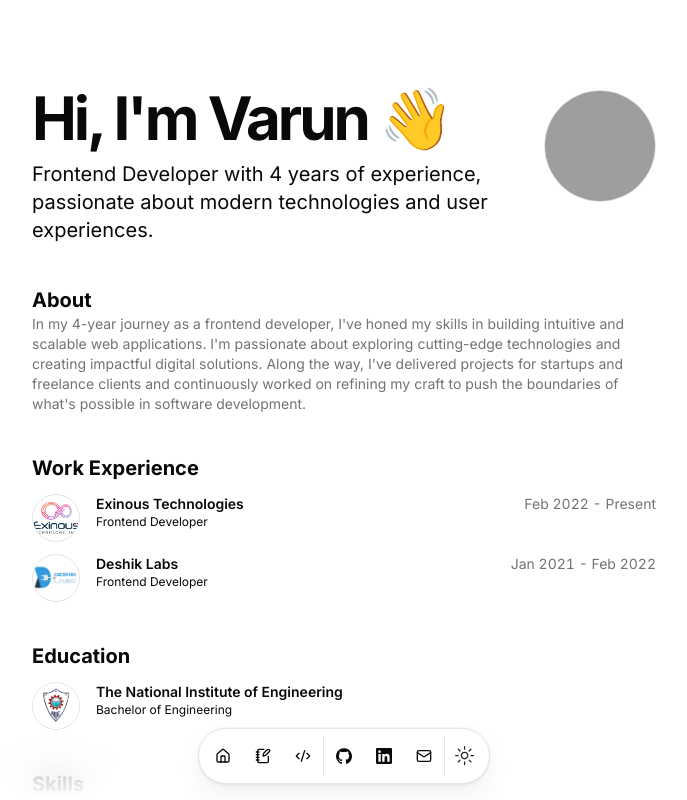
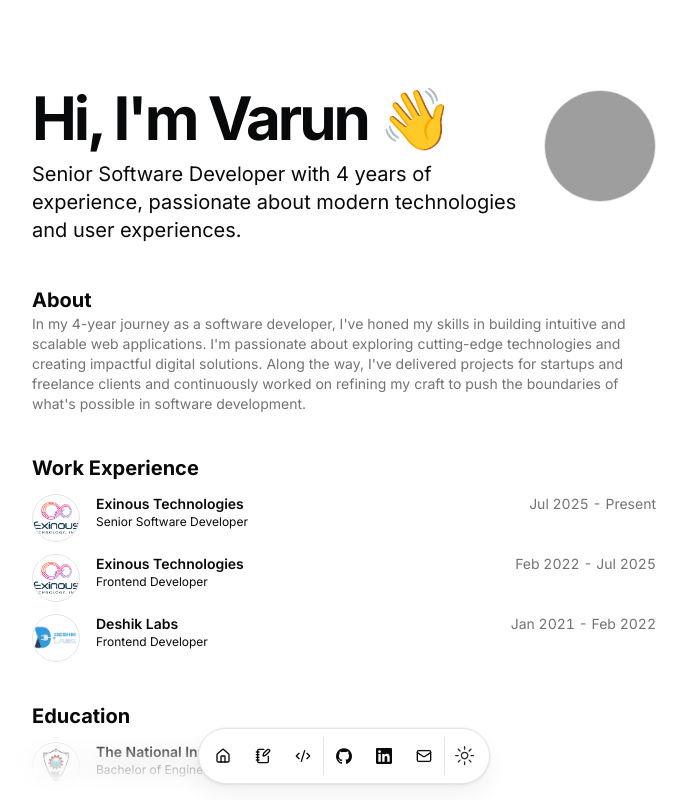
Before and after one commit to varuntv97/my-portfolio, a Next.js app: page / in a window 1280 px wide. Shown: the top 800 px of the page, without its empty margins (296-983 px from the left). Built offline with nearby package versions, Linux system fonts and the light colour scheme; grey boxes are pictures that could not be loaded.

Commit message:
feat: update resume data to reflect new role as Senior Software Developer and adjust project descriptions

```diff
--- a/src/data/resume.tsx
+++ b/src/data/resume.tsx
@@ -17,10 +17,10 @@ export const DATA = {
   location: "Mysuru, Karnataka, IN",
   locationLink: "https://www.google.co.in/maps/place/Mysuru,+Karnataka/@12.3106334,76.5532878,12z/data=!3m1!4b1!4m6!3m5!1s0x3baf70381d572ef9:0x2b89ece8c0f8396d!8m2!3d12.2958104!4d76.6393805!16zL20vMGo2MDM?entry=ttu&g_ep=EgoyMDI0MTIxMS4wIKXMDSoASAFQAw%3D%3D",
   description:
-    `Frontend Developer with ${numberOfYears()} years of experience, passionate about modern technologies and user experiences.`,
+    `Senior Software Developer with ${numberOfYears()} years of experience, passionate about modern technologies and user experiences.`,
   // summary:
   //   "At the end of 2022, I quit my job as a software engineer to go fulltime into building and scaling my own SaaS businesses. In the past, [I pursued a double degree in computer science and business](/#education), [interned at big tech companies in Silicon Valley](https://www.youtube.com/watch?v=d-LJ2e5qKdE), and [competed in over 21 hackathons for fun](/#hackathons). I also had the pleasure of being a part of the first ever in-person cohort of buildspace called [buildspace sf1](https://buildspace.so/sf1).",
-  summary: `In my ${numberOfYears()}-year journey as a frontend developer, I've honed my skills in building intuitive and scalable web applications. I'm passionate about exploring cutting-edge technologies and creating impactful digital solutions. Along the way, I've delivered projects for startups and freelance clients and continuously worked on refining my craft to push the boundaries of what's possible in software development.`,
+  summary: `In my ${numberOfYears()}-year journey as a software developer, I've honed my skills in building intuitive and scalable web applications. I'm passionate about exploring cutting-edge technologies and creating impactful digital solutions. Along the way, I've delivered projects for startups and freelance clients and continuously worked on refining my craft to push the boundaries of what's possible in software development.`,
   avatarUrl: "https://avatars.githubusercontent.com/u/40756782?v=4",
   skills: [
     "Javascipt",
@@ -42,6 +42,8 @@ export const DATA = {
     "Azure",
     "Docker",
     "Kubernetes",
+    "Git",
+    "Langchain",
   ],
   navbar: [
     { href: "/", icon: HomeIcon, label: "Home" },
@@ -102,12 +104,24 @@ export const DATA = {
       href: "https://www.exinous.com/",
       badges: [],
       location: "Mysuru, Karnataka, IN",
+      title: "Senior Software Developer",
+      logoUrl: "/exinousLogo.png",
+      start: "Jul 2025",
+      end: "Present",
+      description:
+        "Design and build intelligent web applications by combining modern software engineering practices with AI/ML integration. Lead technical initiatives, optimize system architecture, and mentor peers while developing robust, scalable solutions that drive business innovation.",
+    },
+    {
+      company: "Exinous Technologies",
+      href: "https://www.exinous.com/",
+      badges: [],
+      location: "Mysuru, Karnataka, IN",
       title: "Frontend Developer",
       logoUrl: "/exinousLogo.png",
       start: "Feb 2022",
-      end: "Present",
+      end: "Jul 2025",
       description:
-        "Contributed to the development of multiple web applications, working across both frontend and backend, utilizing modern frameworks and technologies to deliver robust and scalable solutions. Currently, focusing on learning DevOps practices and implementing small tasks to gain hands-on experience with CI/CD pipelines, containerization, and cloud deployment.",
+        "Contributed to the development of multiple web applications, working across both frontend and backend, utilizing modern frameworks and technologies to deliver robust and scalable solutions.",
     },
     {
       company: "Deshik Labs",
```
